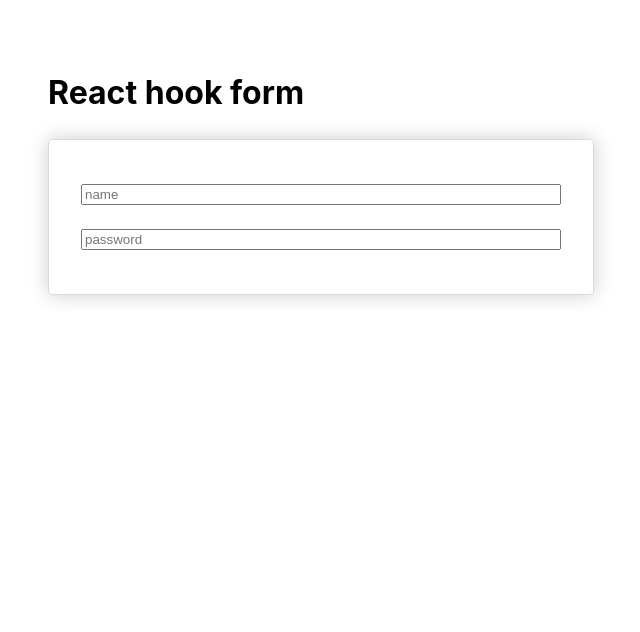
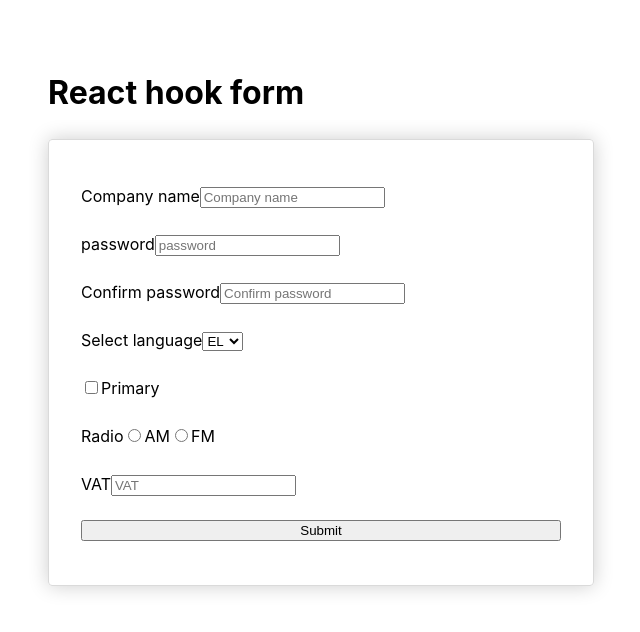
Before and after one commit to JasonTrib/poc-react-hook-form, a React (Vite) app: page / in a window 1280 px wide. Shown: the top 632 px of the page, without its empty margins (319-959 px from the left). Built offline with nearby package versions, Linux system fonts and the light colour scheme.

Commit message:
populate with basic fields

```diff
--- a/package.json
+++ b/package.json
@@ -9,7 +9,10 @@
     "preview": "vite preview"
   },
   "dependencies": {
+    "@emotion/react": "^11.10.5",
+    "@emotion/styled": "^11.10.5",
     "@hookform/resolvers": "^2.9.11",
+    "@mui/material": "^5.11.9",
     "react": "^18.2.0",
     "react-dom": "^18.2.0",
     "react-hook-form": "^7.43.1",
--- a/src/Form.tsx
+++ b/src/Form.tsx
@@ -1,13 +1,96 @@
 import './Form.css';
+import { useForm } from 'react-hook-form';
+import { DevTool } from '@hookform/devtools';
+
+const formFields = {
+  companyName: {
+    name: 'companyName',
+    label: 'Company name',
+  },
+  password: {
+    name: 'Password',
+    label: 'password',
+  },
+  confirmPassword: {
+    name: 'confirmPassword',
+    label: 'Confirm password',
+  },
+  selectLang: {
+    name: 'selectLang',
+    label: 'Select language',
+  },
+  primary: {
+    name: 'primary',
+    label: 'Primary',
+  },
+  radio: {
+    name: 'radio',
+    label: 'Radio',
+    options:[
+      { value:"AM" },
+      { value:"FM" }
+    ]
+  },
+  vat: {
+    name: 'vat',
+    label: 'VAT',
+  },
+};
+
 
 function Form() {
+  const {
+    register, handleSubmit, formState: { errors }, control,
+  } = useForm();
+  const onSubmit = (data) => console.log(data);
+  console.log(errors);
+
   return (
     <>
       <h1>React hook form</h1>
-      <div className="form">
-        <input type="text" placeholder="name"/>
-        <input type="password" placeholder="password"/>
-      </div>
+      <form onSubmit={handleSubmit(onSubmit)} className="form">
+        <label htmlFor={formFields.companyName.name}>
+          {formFields.companyName.label}
+          <input type="text" placeholder={formFields.companyName.label} {...register(formFields.companyName.name, { required: true, min: 3 })} />
+        </label>
+        <label htmlFor={formFields.password.name}>
+          {formFields.password.label}
+          <input type="password" placeholder={formFields.password.label} {...register(formFields.password.name, { required: true, pattern: /w{6,}/i })} />
+        </label>
+        <label htmlFor={formFields.confirmPassword.name}>
+          {formFields.confirmPassword.label}
+          <input type="password" placeholder={formFields.confirmPassword.label} {...register(formFields.confirmPassword.name, { required: true, pattern: /w{6,}/i })} />
+        </label>
+        <label htmlFor={formFields.selectLang.name}>
+          {formFields.selectLang.label}
+          <select {...register(formFields.selectLang.name, { required: true })}>
+            <option value="EL">EL</option>
+            <option value="EN">EN</option>
+            <option value="SP">SP</option>
+            <option value="FR">FR</option>
+          </select>
+        </label>
+        <label>
+          <input type="checkbox" id={formFields.primary.label} {...register(formFields.primary.name, {})} />
+          {formFields.primary.label}
+        </label>
+        <div>
+          {formFields.radio.label}
+          {formFields.radio.options.map(option =>
+            <label key={option.value}>
+              <input {...register(formFields.radio.name)} type="radio" value={option.value} />
+              {option.value}
+            </label>
+          )}
+        </div>
+        <label htmlFor={formFields.vat.name}>
+          {formFields.vat.label}
+          <input type="number" placeholder={formFields.vat.label} {...register(formFields.vat.name, { required: true })} />
+        </label>
+
+        <button type="submit">Submit</button>
+      </form>
+      <DevTool control={control} />
     </>
   )
 }
--- a/tsconfig.json
+++ b/tsconfig.json
@@ -7,7 +7,7 @@
     "skipLibCheck": true,
     "esModuleInterop": false,
     "allowSyntheticDefaultImports": true,
-    "strict": true,
+    "strict": false,
     "forceConsistentCasingInFileNames": true,
     "module": "ESNext",
     "moduleResolution": "Node",
```
Also changed, not shown: 1 other file (tests, documents, lock files or other folders).
